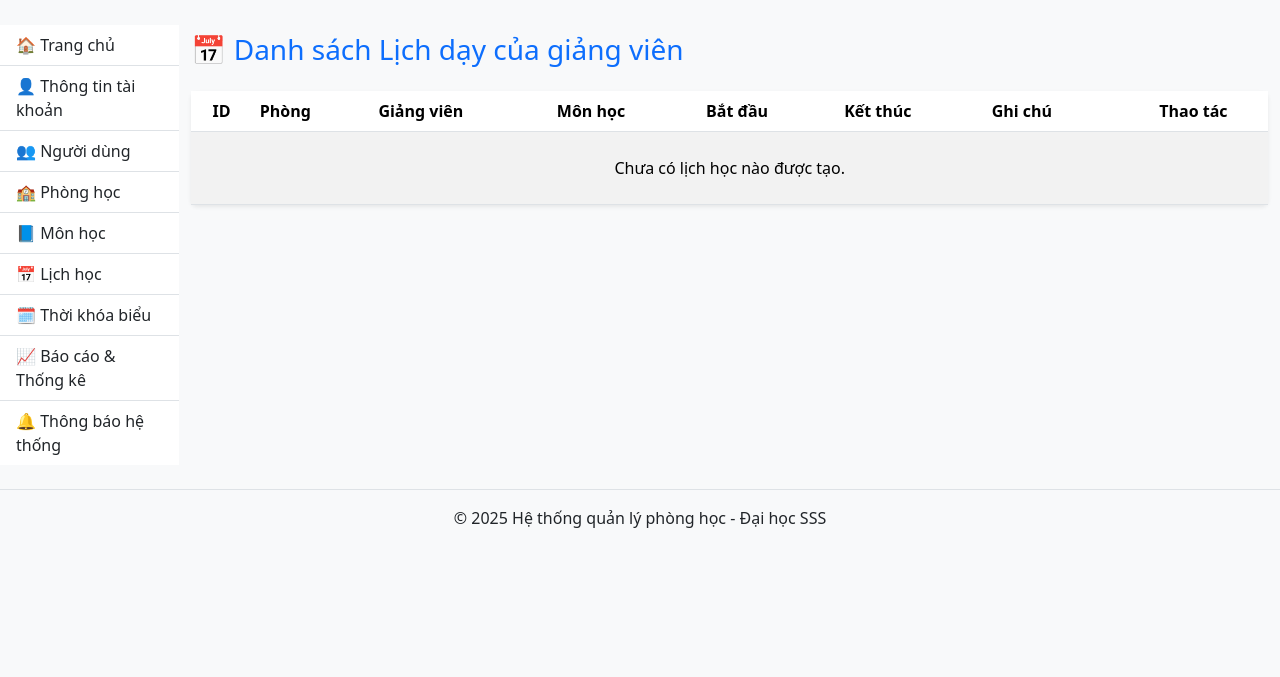
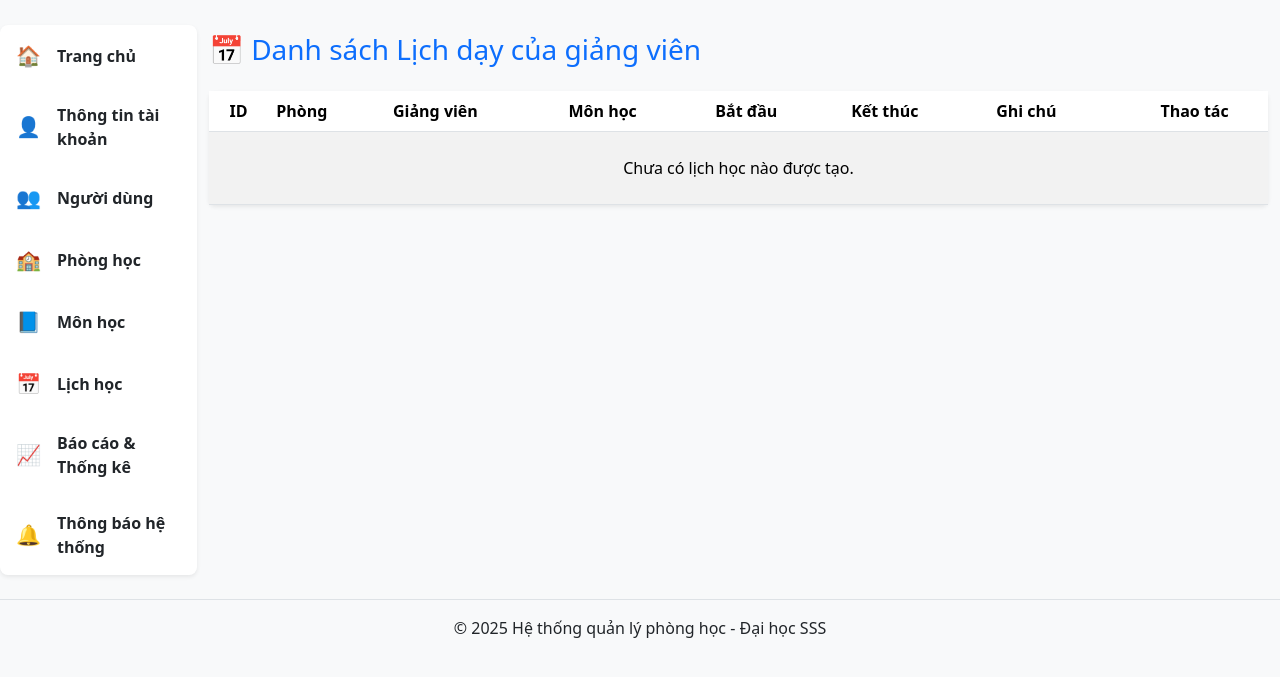
Before and after one commit to HuyNG25/BTL-Quan_Ly_Phong_Hoc, a PHP site: page /views/admin/schedule.php in a window 1280 px wide. Shown: the part 56-733 px from the top of the page. Run offline with PHP 8.4, Linux system fonts and the light colour scheme; data that the repository does not hold is empty.

Commit message:
Update sidebar.php

```diff
--- a/views/admin/sidebar.php
+++ b/views/admin/sidebar.php
@@ -1,11 +1,46 @@
-<div class="list-group list-group-flush mt-3">
-  <a href="dashboard_admin.php" class="list-group-item list-group-item-action">🏠 Trang chủ</a>
-  <a href="profile_admin.php" class="list-group-item list-group-item-action">👤 Thông tin tài khoản</a>
-  <a href="users.php" class="list-group-item list-group-item-action">👥 Người dùng</a>
-  <a href="rooms.php" class="list-group-item list-group-item-action">🏫 Phòng học</a>
-  <a href="subjects.php" class="list-group-item list-group-item-action">📘 Môn học</a>
-  <a href="schedule.php" class="list-group-item list-group-item-action">📅 Lịch học</a>
-  <a href="timetable_admin.php" class="list-group-item list-group-item-action">🗓️ Thời khóa biểu</a>
-  <a href="report_admin.php" class="list-group-item list-group-item-action">📈 Báo cáo & Thống kê</a>
-  <a href="notifications_admin.php" class="list-group-item list-group-item-action">🔔 Thông báo hệ thống</a>
+<div class="list-group list-group-flush mt-3 shadow-sm rounded-3 overflow-hidden">
+  <a href="dashboard_admin.php" class="list-group-item list-group-item-action d-flex align-items-center py-3 fw-semibold border-0">
+    <span class="me-3 fs-5 text-primary">🏠</span> Trang chủ
+  </a>
+  <a href="profile_admin.php" class="list-group-item list-group-item-action d-flex align-items-center py-3 fw-semibold border-0">
+    <span class="me-3 fs-5 text-info">👤</span> Thông tin tài khoản
+  </a>
+  <a href="users.php" class="list-group-item list-group-item-action d-flex align-items-center py-3 fw-semibold border-0">
+    <span class="me-3 fs-5 text-success">👥</span> Người dùng
+  </a>
+  <a href="rooms.php" class="list-group-item list-group-item-action d-flex align-items-center py-3 fw-semibold border-0">
+    <span class="me-3 fs-5 text-warning">🏫</span> Phòng học
+  </a>
+  <a href="subjects.php" class="list-group-item list-group-item-action d-flex align-items-center py-3 fw-semibold border-0">
+    <span class="me-3 fs-5 text-danger">📘</span> Môn học
+  </a>
+  <a href="schedule.php" class="list-group-item list-group-item-action d-flex align-items-center py-3 fw-semibold border-0">
+    <span class="me-3 fs-5 text-secondary">📅</span> Lịch học
+  </a>
+  <a href="report_admin.php" class="list-group-item list-group-item-action d-flex align-items-center py-3 fw-semibold border-0">
+    <span class="me-3 fs-5 text-success">📈</span> Báo cáo & Thống kê
+  </a>
+  <a href="notifications_admin.php" class="list-group-item list-group-item-action d-flex align-items-center py-3 fw-semibold border-0">
+    <span class="me-3 fs-5 text-danger">🔔</span> Thông báo hệ thống
+  </a>
 </div>
+
+<style>
+.list-group-item {
+  background-color: #fff;
+  transition: all 0.2s ease-in-out;
+}
+.list-group-item:hover {
+  background-color: #f1f5ff;
+  transform: translateX(5px);
+  border-left: 4px solid #0d6efd;
+}
+.list-group-item.active {
+  background-color: #0d6efd;
+  color: #fff !important;
+  border-left: 4px solid #0a58ca;
+}
+.list-group-item.active span {
+  filter: brightness(0) invert(1);
+}
+</style>
```
